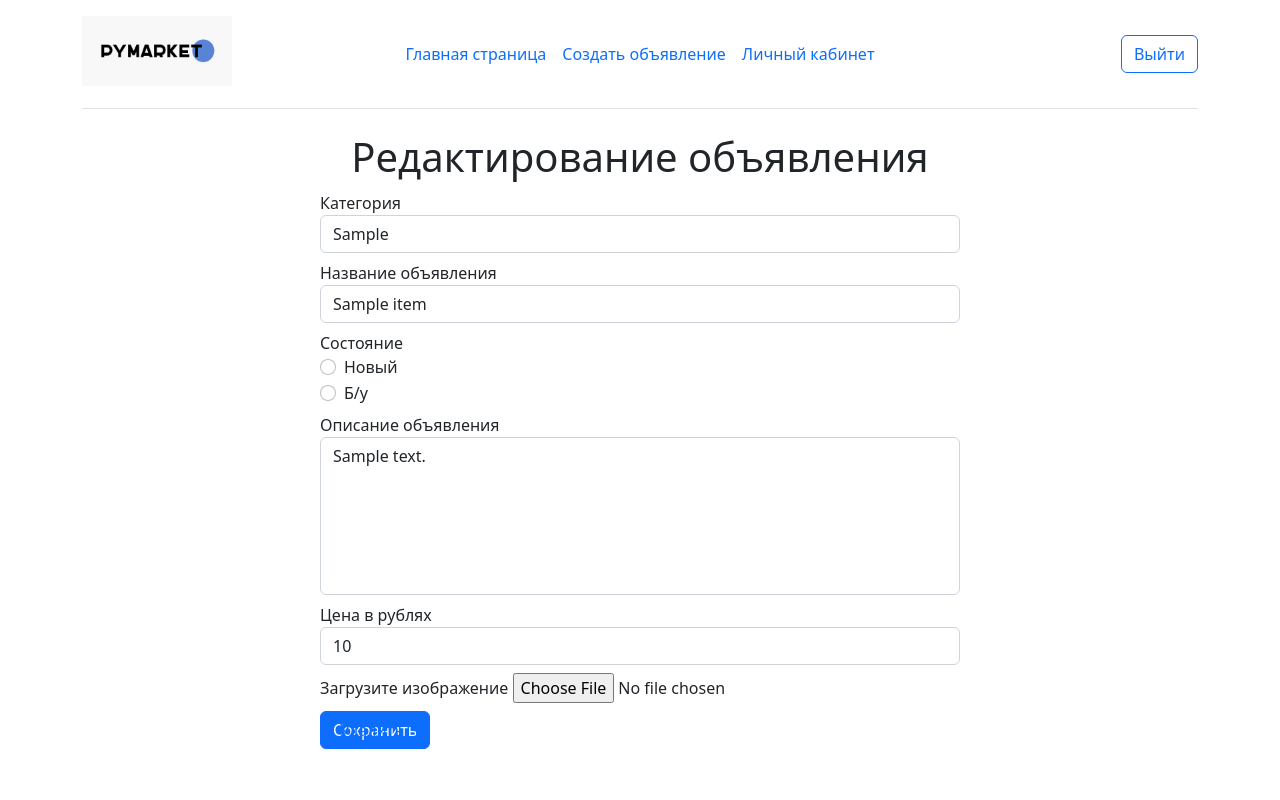
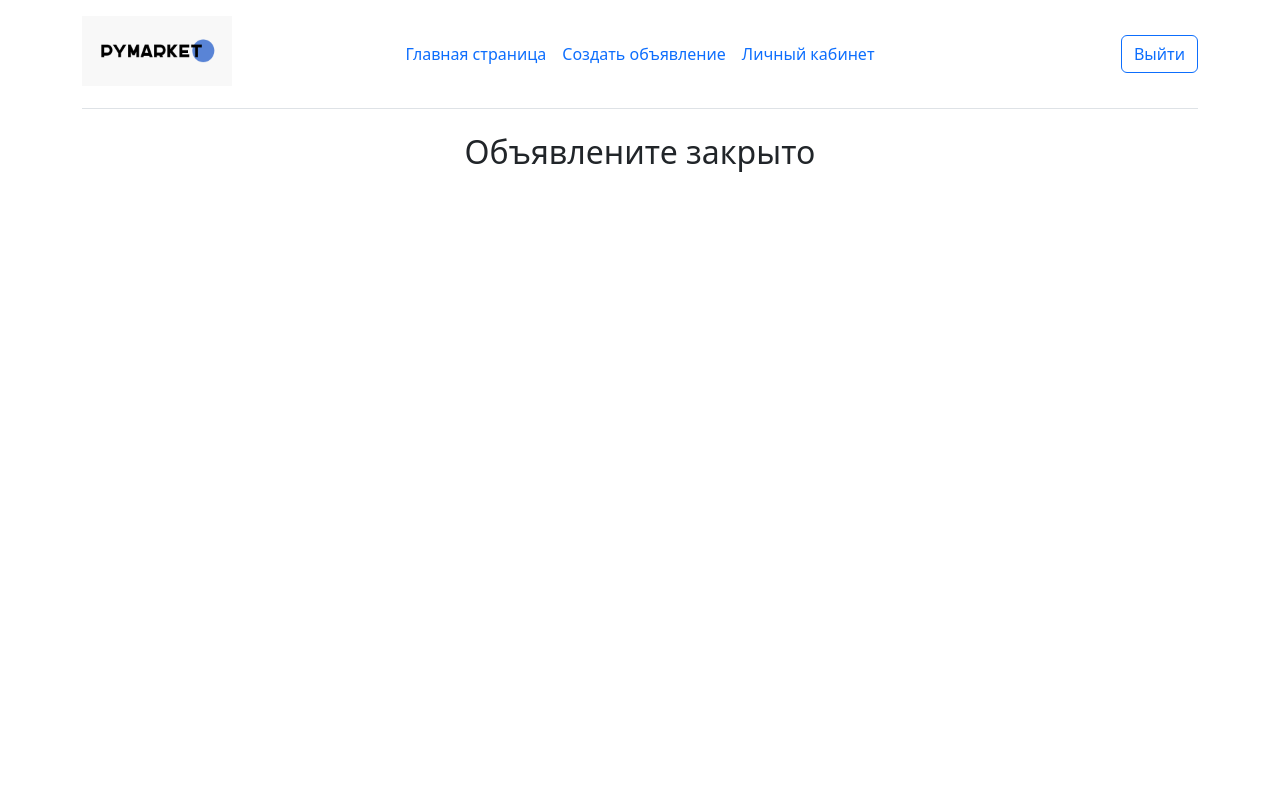
Before and after one commit to Ravil1806/PyMarket, a Flask app: page /edit_item/1 in a window 1280 px wide. Run offline with Flask 3, Linux system fonts and the light colour scheme; a user stored in the database is signed in; tables that the repository leaves empty hold one stand-in row (values such as "Sample post").

Commit message:
PyMarket

```diff
--- a/data/item.py
+++ b/data/item.py
@@ -17,6 +17,7 @@ class Item(SqlAlchemyBase):
     photos = sqlalchemy.Column(sqlalchemy.Text)
     mimetype = sqlalchemy.Column(sqlalchemy.Text, nullable=False)
     booked = sqlalchemy.Column(sqlalchemy.Boolean, nullable=False, default=False)
+    completed = sqlalchemy.Column(sqlalchemy.Boolean, nullable=False, default=False)
     created_date = sqlalchemy.Column(sqlalchemy.DateTime,
                                      default=datetime.datetime.now)
 
--- a/data/user.py
+++ b/data/user.py
@@ -14,7 +14,8 @@ class User(SqlAlchemyBase, UserMixin):
     name = sqlalchemy.Column(sqlalchemy.String, nullable=False)
     address = sqlalchemy.Column(sqlalchemy.String)
     email = sqlalchemy.Column(sqlalchemy.String, unique=True, nullable=False)
-    confirmed = sqlalchemy.Column(sqlalchemy.Boolean, nullable=False, default=False)
+    confirmed = sqlalchemy.Column(sqlalchemy.Boolean, nullable=False,
+                                  default=False)  # на будущее
     hashed_password = sqlalchemy.Column(sqlalchemy.String, nullable=False)
     phone_number = sqlalchemy.Column(sqlalchemy.String)
     created_date = sqlalchemy.Column(sqlalchemy.DateTime,
--- a/server.py
+++ b/server.py
@@ -1,5 +1,6 @@
 import os
 from flask import Flask, render_template, request, redirect, flash, Response
+from flask_mail import Mail
 from itsdangerous import URLSafeTimedSerializer
 from werkzeug.security import generate_password_hash, check_password_hash
 from flask_login import login_required, LoginManager, login_user, \
@@ -10,6 +11,8 @@ from data.user import User
 
 app = Flask(__name__)
 app.secret_key = b'\xedw:~`\xe8&\x8e\x15\xf9)\xc5X#\xac('
+mail = Mail()
+mail.init_app(app)
 s = URLSafeTimedSerializer(app.config['SECRET_KEY'])
 
 categories = ['Одежда/обувь/аксессуары', 'Бижутерия/украшения',
@@ -78,8 +81,8 @@ def signup():
         user.email = request.form['email']
         user.name = request.form['name']
         user.surname = request.form['surname']
-        user.hashed_password = generate_password_hash \
-            (request.form['password'])
+        user.hashed_password = generate_password_hash(
+            request.form['password'])
         user.confirmed = False
         if session.query(User).filter_by(email=user.email).first():
             flash('Аккаунт с данной эл. почтой уже существует')
@@ -95,6 +98,7 @@ def signup():
 
 
 @app.route('/<int:item_id>')
+@login_required
 def get_img(item_id):
     img = session.query(Item).filter_by(id=item_id).first()
     return Response(img.photos, mimetype=img.mimetype)
@@ -104,18 +108,18 @@ def get_img(item_id):
 @login_required
 def additem():
     if request.method == 'POST':
-        item = Item()
-        item.category = request.form['category']
-        item.title = request.form['title']
-        item.condition = request.form['condition']
-        item.description = request.form['description']
-        item.price = request.form['price']
-        item.user_id = current_user.id
+        new_item = Item()
+        new_item.category = request.form['category']
+        new_item.title = request.form['title']
+        new_item.condition = request.form['condition']
+        new_item.description = request.form['description']
+        new_item.price = request.form['price']
+        new_item.user_id = current_user.id
         file = request.files['photos']
-        item.photos = file.read()
-        item.mimetype = file.mimetype
+        new_item.photos = file.read()
+        new_item.mimetype = file.mimetype
         try:
-            session.add(item)
+            session.add(new_item)
             session.commit()
             return redirect('/')
         except Exception as e:
@@ -130,8 +134,12 @@ def additem():
 def item(item_id):
     cur_item = session.get(Item, item_id)
     if request.method == 'POST':
-        if request.form['booked'] == 'True':
-            cur_item.booked = True
+        if current_user == cur_item.user:
+            if request.form['completed'] == 'True':
+                cur_item.completed = True
+        else:
+            if request.form['booked'] == 'True':
+                cur_item.booked = True
         session.commit()
         return redirect(f'/item/{cur_item.id}')
     else:
@@ -149,8 +157,10 @@ def edititem(item_id):
         cur_item.description = request.form['description']
         cur_item.price = request.form['price']
         file = request.files['photos']
-        cur_item.photos = file.read()
-        cur_item.mimetype = file.mimetype
+        readed = file.read()
+        if len(readed) > 0:
+            cur_item.photos = readed
+            cur_item.mimetype = file.mimetype
         session.commit()
         return redirect(f'/item/{cur_item.id}')
     elif request.method == 'DELETE':
@@ -164,9 +174,10 @@ def edititem(item_id):
 
 
 @app.route('/delete_item/<int:item_id>', methods=['GET', 'DELETE'])
+@login_required
 def delete_item(item_id):
     cur_item = session.get(Item, item_id)
-    if current_user == cur_item.user:
+    if current_user == cur_item.user and not cur_item.completed:
         session.delete(cur_item)
         session.commit()
         return redirect('/')
--- a/templates/edit_item.html
+++ b/templates/edit_item.html
@@ -3,6 +3,8 @@
 {% block content %}
 <form id="edititemform" method="POST" enctype="multipart/form-data">
     <main class="form-signin w-50 m-auto">
+        {% if current_user == item.user %}
+        {% if not item.completed %}
         <h1>Редактирование объявления</h1>
         <div class="form-group mb-2">
             <label>Категория</label>
@@ -16,42 +18,23 @@
                    placeholder="Название товара" form="edititemform">
         </div>
         <div class="form-group mb-2">
-            <label>Состояние</label>
-            {% if item.condition == "new" %}
-            <div class="form-check">
-                <input class="form-check-input" type="radio" name="condition" id="newchecked" value="new"
-                       form="edititemform"
-                       checked>
+            <label for="edititemform">Состояние</label>
+                {% if item.condition == 'new' %}
+                <input class="form-check-input" type="radio" name="condition" id="newch" value="new" form="edititemform" checked>
+                {% else %}
+                <input class="form-check-input" type="radio" name="condition" id="new" value="new" form="edititemform">
+                {% endif %}
                 <label class="form-check-label" for="new">
                     Новый
                 </label>
-            </div>
-            {% else %}
-            <div class="form-check">
-                <input class="form-check-input" type="radio" name="condition" id="new" value="new" form="edititemform">
-                <label class="form-check-label" for="new">
-                    Новый
-                </label>
-            </div>
-            {% endif %}
-            {% if item.condition == "used" %}
-            <div class="form-check">
-                <input class="form-check-input" type="radio" name="condition" id="usedchecked" value="used"
-                       form="edititemform" checked>
+                {% if item.condition == 'used' %}
+                <input class="form-check-input" type="radio" name="condition" id="usedch" value="used" form="edititemform" checked>
+                {% else %}
+                <input class="form-check-input" type="radio" name="condition" id="used" value="used" form="edititemform">
+                {% endif %}
                 <label class="form-check-label" for="used">
                     Б/у
                 </label>
-            </div>
-            {% else %}
-            <div class="form-check">
-                <input class="form-check-input" type="radio" name="condition" id="used" value="used"
-                       form="edititemform">
-                <label class="form-check-label" for="used">
-                    Б/у
-                </label>
-            </div>
-            {% endif %}
-
         </div>
         <div class="form-group mb-2">
             <label for="description">Описание объявления</label>
@@ -85,6 +68,12 @@
                 </dialog>
             </div>
         </div>
+        {% else %}
+        <h2 style="text-align: center">Объявлените закрыто</h2>
+        {% endif %}
+        {% else %}
+        <h2 style="text-align: center">Нельзя!</h2>
+        {% endif %}
     </main>
 </form>
 {% endblock %}
--- a/templates/index.html
+++ b/templates/index.html
@@ -5,6 +5,7 @@
 <form method="POST" id="items" class="form-row">
     <div id="cards-container" style="display: flex; flex-wrap: wrap; margin-left: 200px; margin-right: 190px">
         {% for item in items %}
+        {% if not item.completed %}
         <div id="itemcard" class="card" style="width: 32.5%; margin-right: 10px; margin-bottom: 10px">
             <img src="{{url_for('get_img', item_id=item.id)}}" height="250" class="card-img-top" alt="attachment">
             <div class="card-body">
@@ -17,11 +18,12 @@
                 {% if item.user.address %}
                 <p class="card-text" style="color: gray">{{item.user.address}}</p>
                 {% else %}
-                <p class="card-text" style="color: gray">Место сделки: не указан</p>
+                <p class="card-text" style="color: gray">Место сделки: не указано</p>
                 {% endif %}
                 <p class="card-text" style="color: gray">Размещено: {{item.created_date.strftime("%H:%M %d.%m.%Y")}}</p>
             </div>
         </div>
+        {% endif %}
         {% endfor %}
     </div>
 </form>
--- a/templates/sign_up.html
+++ b/templates/sign_up.html
@@ -16,19 +16,19 @@
             <div class="form-floating mb-1">
                 <input required type="email" name="email" class="form-control" id="floatingEmail"
                        placeholder="name@example.com" form="regform">
-                <label for="floatingInput">Адрес эл. почты</label>
+                <label for="floatingEmail">Адрес эл. почты</label>
             </div>
             <h6>Укажите имя</h6>
             <div class="form-floating mb-1">
                 <input required type="text" name="name" class="form-control" id="floatingName" placeholder="Name"
                        form="regform">
-                <label for="floatingInput">Имя</label>
+                <label for="floatingName">Имя</label>
             </div>
             <h6>Укажите фамилию</h6>
             <div class="form-floating mb-1">
                 <input required type="text" name="surname" class="form-control" id="floatingSurname"
                        placeholder="Surname" form="regform">
-                <label for="floatingInput">Фамилия</label>
+                <label for="floatingSurname">Фамилия</label>
             </div>
             <h6>Придумайте пароль</h6>
             <div class="form-floating mb-1">
```
Also changed, not shown: templates/item.html (+15 -5 lines), templates/profile.html (+7 -0 lines), main.db, 1 other file.
